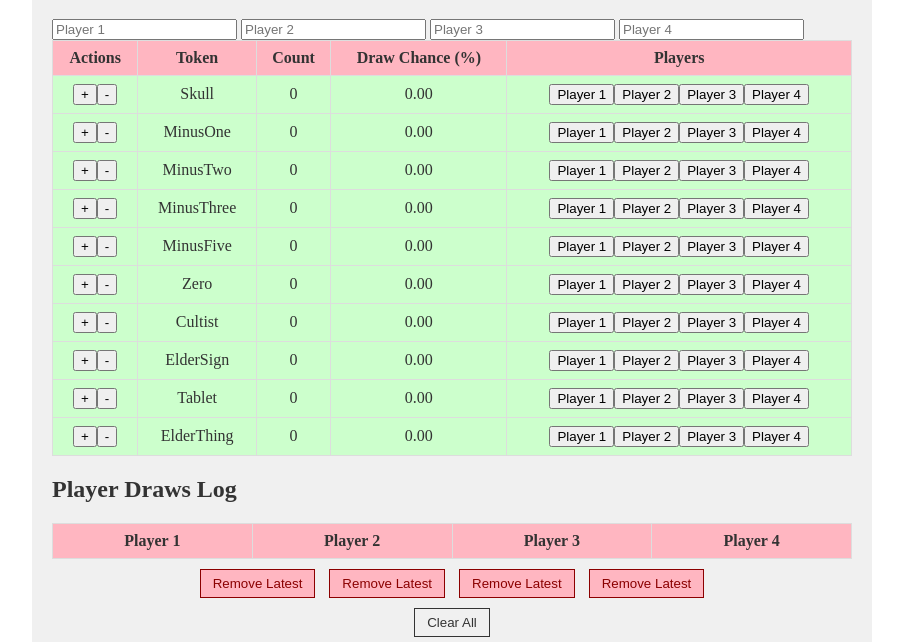
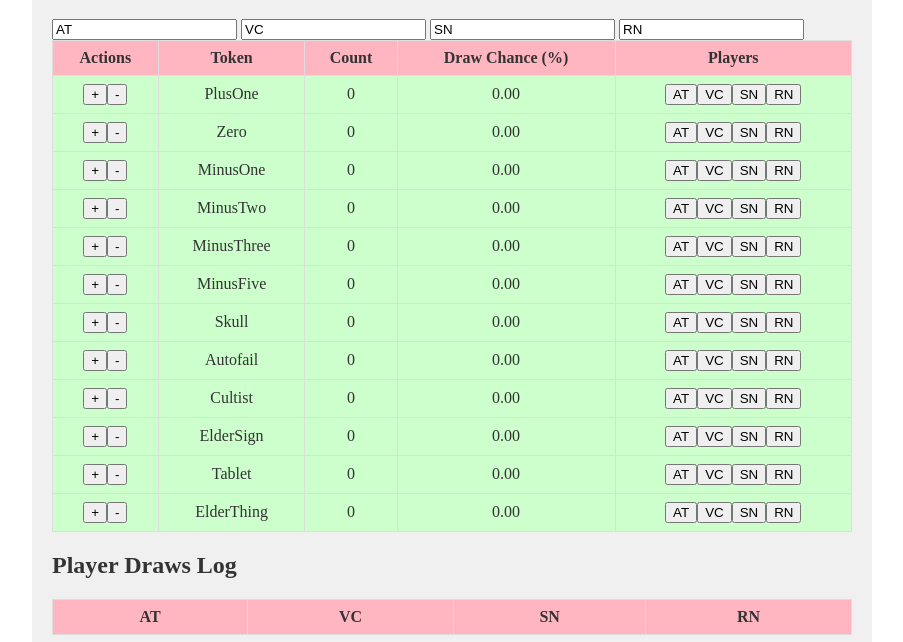
Before and after one commit to T-Type/Arkham-Chaos-Bag-Tracker, a plain HTML site: page index.html in a window 1280 px wide. Shown: the part 89-731 px from the top of the page, without its empty margins (188-1091 px from the left). Drawn offline with Linux system fonts and the light colour scheme.

Commit message:
Added Player Name Updates in Table

```diff
--- a/index.html
+++ b/index.html
@@ -9,10 +9,10 @@
 <div class="container">
   <h1>Arkham Horror Chaos Bag Tracker</h1>
   <div class="player-names">
-    <input type="text" id="player1Name" placeholder="Player 1">
-    <input type="text" id="player2Name" placeholder="Player 2">
-    <input type="text" id="player3Name" placeholder="Player 3">
-    <input type="text" id="player4Name" placeholder="Player 4">
+    <input type="text" id="player1Name" placeholder="Player 1" value="AT">
+    <input type="text" id="player2Name" placeholder="Player 2" value="VC">
+    <input type="text" id="player3Name" placeholder="Player 3" value="SN">
+    <input type="text" id="player4Name" placeholder="Player 4" value="RN">
   </div>
   <table class="token-table">
     <thead>
--- a/script.js
+++ b/script.js
@@ -1,6 +1,6 @@
 document.addEventListener('DOMContentLoaded', () => {
     // Define token types
-    const tokenTypes = ['skull', 'minusOne', 'minusTwo', 'minusThree', 'minusFive', 'zero', 'cultist', 'elderSign', 'tablet', 'elderThing'];
+    const tokenTypes = ['plusOne', , 'zero', 'minusOne', 'minusTwo', 'minusThree', 'minusFive', 'skull', 'autofail', 'cultist', 'elderSign', 'tablet', 'elderThing'];
 
     // Define token counts
     const tokenCounts = {};
@@ -120,7 +120,8 @@ document.addEventListener('DOMContentLoaded', () => {
     // Function to get token value
     function getTokenValue(token) {
       const tokenValues = {
-        skull: -1, // Example values, adjust as necessary
+        plusOne: 1,
+        skull: -1,
         zero: 0,
         minusOne: -1,
         minusTwo: -2,
@@ -180,7 +181,7 @@ document.addEventListener('DOMContentLoaded', () => {
       const playersColumn = document.createElement('td');
       for (let i = 1; i <= 4; i++) {
         const playerButton = document.createElement('button');
-        playerButton.textContent = `Player ${i}`;
+        playerButton.textContent = document.getElementById(`player${i}Name`).value || `Player ${i}`;
         playerButton.onclick = () => addDraw(i, token);
         playerButton.className = `player${i}Button`;
         playersColumn.appendChild(playerButton);
```
